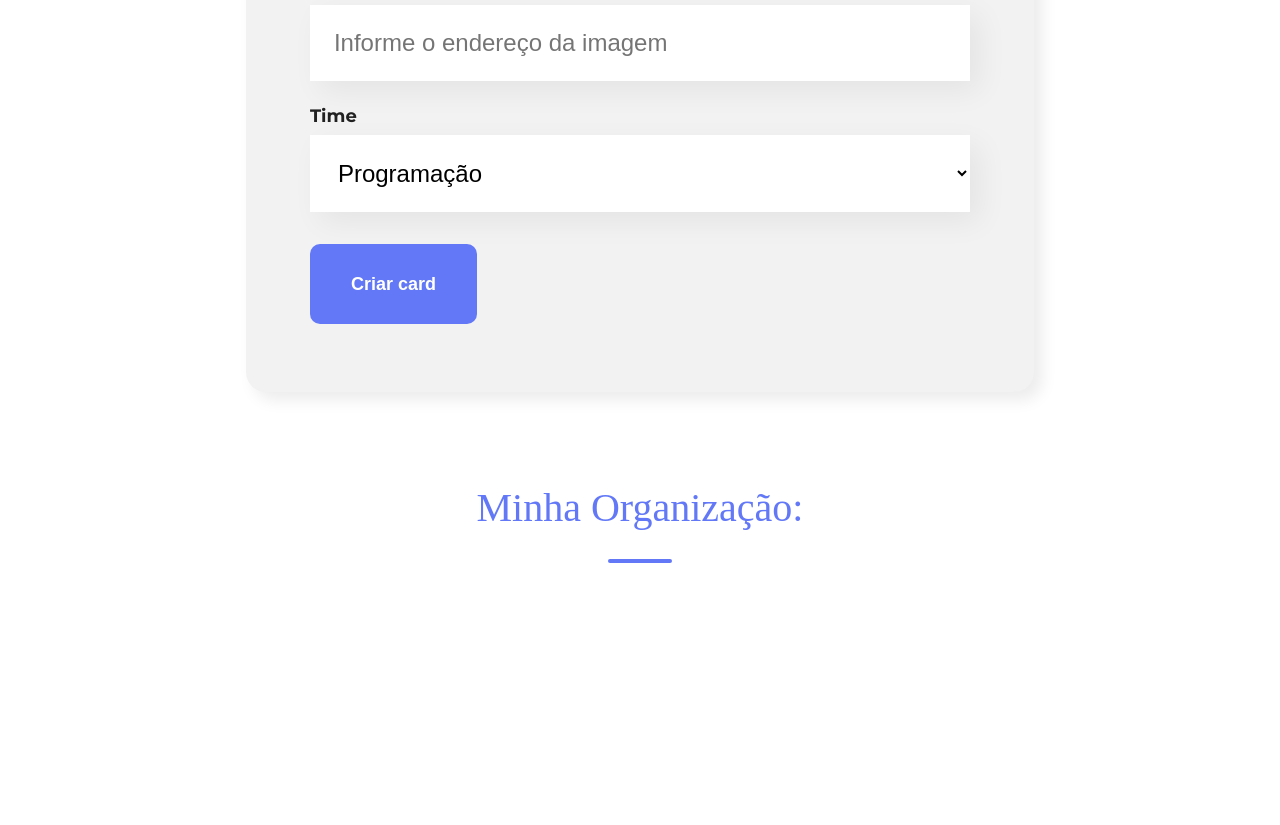
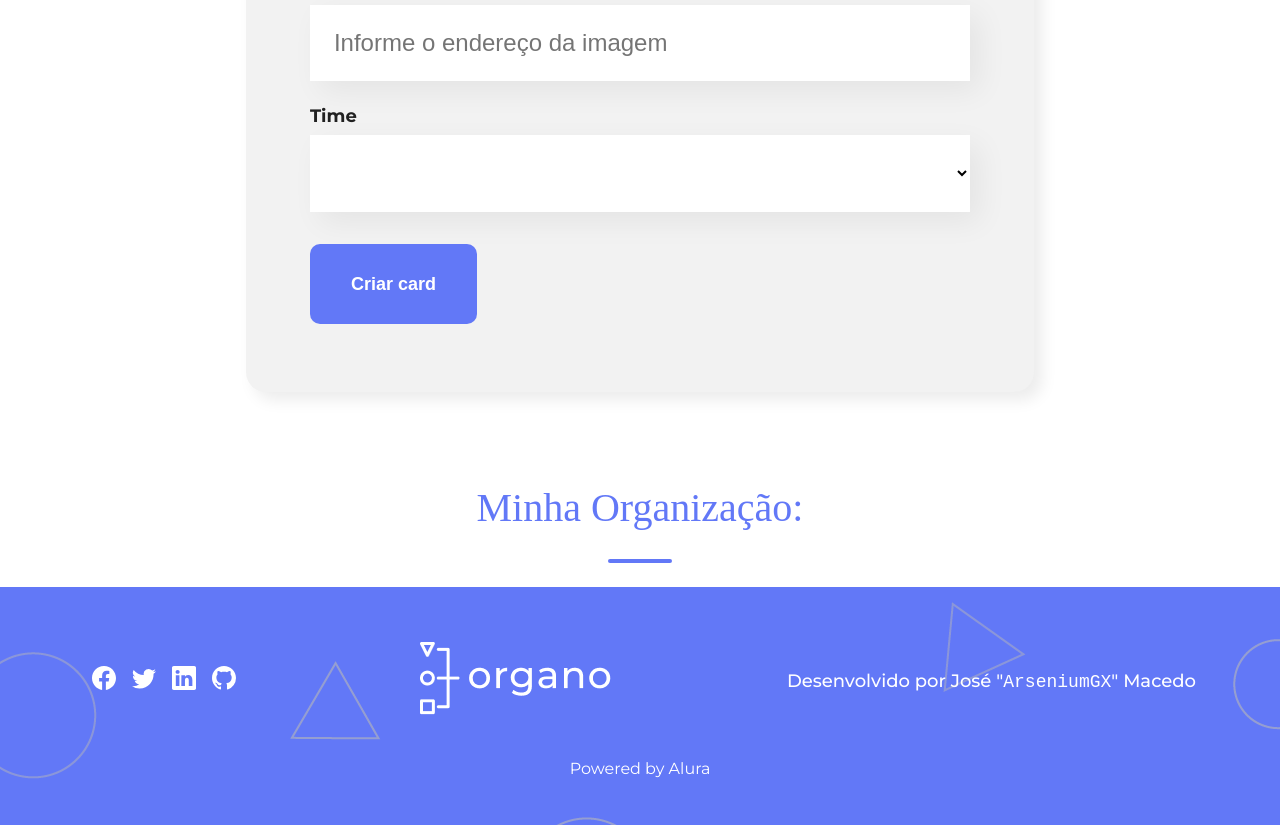
Before and after one commit to ArseniumGX/organo, a React (Vite) app: page / in a window 1280 px wide. Shown: the part 960-1785 px from the top of the page. Before the commit the page ends 1523 px from the top, so only its background shows below. Built offline with nearby package versions, Linux system fonts and the light colour scheme.

Commit message:
feat(footer): add footer component e ajustes

```diff
--- a/package.json
+++ b/package.json
@@ -13,7 +13,9 @@
     "node-sass": "^9.0.0",
     "react": "^18.2.0",
     "react-dom": "^18.2.0",
-    "sass": "^1.63.6"
+    "react-icons": "^4.10.1",
+    "sass": "^1.63.6",
+    "uuid": "^9.0.0"
   },
   "devDependencies": {
     "@types/react": "^18.2.14",
--- a/src/App.jsx
+++ b/src/App.jsx
@@ -1,9 +1,9 @@
 import { useState } from "react";
-import { Banner, Form, Time, Subtitle } from "./components";
+import { Banner, Form, Time, Subtitle, Footer } from "./components";
 
 function App() {
   const times = [
-    //  { id: 0, name: "" },
+    { id: 0, name: "" },
     {
       id: 1,
       name: "Programação",
@@ -68,6 +68,7 @@ function App() {
           colabs={colabs.filter((colab) => colab.time === time.name)}
         />
       ))}
+      <Footer />
     </div>
   );
 }
--- a/src/components/Card/Card.module.scss
+++ b/src/components/Card/Card.module.scss
@@ -25,14 +25,19 @@
     h4 {
       color: #6278f7;
       font-size: 18px;
-      line-height: 22px;
-      font-weight: bold;
+      line-height: normal;
+      font-weight: 600;
       margin-bottom: 8px;
+      font-family: "Montserrat", sans-serif;
+      text-align: center;
     }
 
     h5 {
-      font-size: 18px;
-      line-height: 22px;
+      font-family: "Montserrat", sans-serif;
+      font-size: 16px;
+      font-weight: 400;
+      text-align: center;
+      line-height: normal;
       color: #212121;
       padding: 0 16px;
     }
--- /dev/null
+++ b/src/components/Footer/Footer.jsx
@@ -0,0 +1,44 @@
+import style from "./Footer.module.scss";
+import { BsFacebook, BsTwitter, BsLinkedin, BsGithub } from "react-icons/bs";
+export function Footer() {
+  return (
+    <footer className={style.footer}>
+      <div className={style.footer__main}>
+        <div className={style.footer__main__socials}>
+          <a href="https://www.facebook.com/arseniumgx" target="_blank">
+            <BsFacebook />
+          </a>
+          <a href="https://twitter.com/ArseniumGX" target="_blank">
+            <BsTwitter />
+          </a>
+          <a href="https://linkedin.com/in/arseniumgx" target="_blank">
+            <BsLinkedin />
+          </a>
+          <a href="https://github.com/arseniumgx" target="_blank">
+            <BsGithub />
+          </a>
+        </div>
+        <div className={style.footer__main__logo}>
+          <img src="/images/logo.png" alt="Logo organo" />
+        </div>
+        <div className={style.footer__main__mark}>
+          <p>
+            Desenvolvido por José "<code>ArseniumGX</code>" Macedo
+          </p>
+        </div>
+      </div>
+      <div className={style.footer__alura}>
+        <p>
+          Powered by{" "}
+          <a
+            href="https://www.alura.com.br/"
+            target="_blank"
+            title="Alura | Cursos online de Tecnologia"
+          >
+            Alura
+          </a>
+        </p>
+      </div>
+    </footer>
+  );
+}
--- /dev/null
+++ b/src/components/Footer/Footer.module.scss
@@ -0,0 +1,56 @@
+.footer {
+  background-color: #6278f7;
+  background-image: url("/images/fundo.png");
+  background-position: top;
+  height: 230px;
+  width: 100%;
+  display: flex;
+  flex-flow: column nowrap;
+  align-items: center;
+  justify-content: center;
+  padding: 4px 0;
+
+  &__main {
+    padding: 24px 0;
+    width: 100%;
+    display: flex;
+    flex-flow: row wrap;
+    align-items: center;
+    justify-content: space-around;
+
+    &__socials {
+      display: inline-block;
+
+      a {
+        font-size: 24px;
+        margin: 0 8px;
+        color: #fff;
+      }
+    }
+
+    &__logo {
+      margin: 0 8px;
+    }
+
+    &__mark {
+      color: #fff;
+      font-family: "Montserrat", sans-serif;
+      font-size: 18px;
+      font-weight: 500;
+      text-align: right;
+
+      code {
+        font-family: monospace;
+      }
+    }
+  }
+
+  &__alura {
+    font-family: "Montserrat", sans-serif;
+    color: #fff;
+
+    a {
+      color: inherit;
+    }
+  }
+}
--- a/src/components/Subtitle/Subtitle.module.scss
+++ b/src/components/Subtitle/Subtitle.module.scss
@@ -2,6 +2,7 @@
   display: flex;
   flex-wrap: nowrap;
   flex-direction: column;
+  margin-bottom: 24px;
 
   h2 {
     color: #6278f7;
--- a/src/components/Time/Time.jsx
+++ b/src/components/Time/Time.jsx
@@ -1,5 +1,6 @@
 import style from "./Time.module.scss";
-import { Card } from "../Card/Card";
+import { Card } from "../";
+import { v4 as uuid } from "uuid";
 
 export function Time(props) {
   return (
@@ -12,8 +13,8 @@ export function Time(props) {
         <div className={style.time__cards}>
           {props.colabs.map((colab) => (
             <Card
-              key={colab.id}
-              name={colab.name}
+              key={uuid()}
+              name={colab.nome}
               image={colab.imagem}
               cargo={colab.cargo}
               bgStyle={props.primaryColor}
--- a/src/components/Time/Time.module.scss
+++ b/src/components/Time/Time.module.scss
@@ -27,7 +27,7 @@
     margin-left: auto;
     margin-right: auto;
     margin-top: 15px;
-    margin-bottom: 80px;
+    margin-bottom: 12px;
     border-radius: 4px;
   }
 }
--- a/src/components/index.js
+++ b/src/components/index.js
@@ -6,3 +6,4 @@ export { DropList } from "./DropList/DropList";
 export { Time } from "./Time/Time";
 export { Subtitle } from "./Subtitle/Subtitle";
 export { Card } from "./Card/Card";
+export { Footer } from "./Footer/Footer";
--- a/src/index.scss
+++ b/src/index.scss
@@ -9,6 +9,10 @@ body {
   font-family: "Montserrat", sans-serif;
 }
 
+a {
+  text-decoration: none;
+}
+
 h1,
 h2,
 h3,
```
Also changed, not shown: 2 other files (tests, documents, lock files or other folders).
